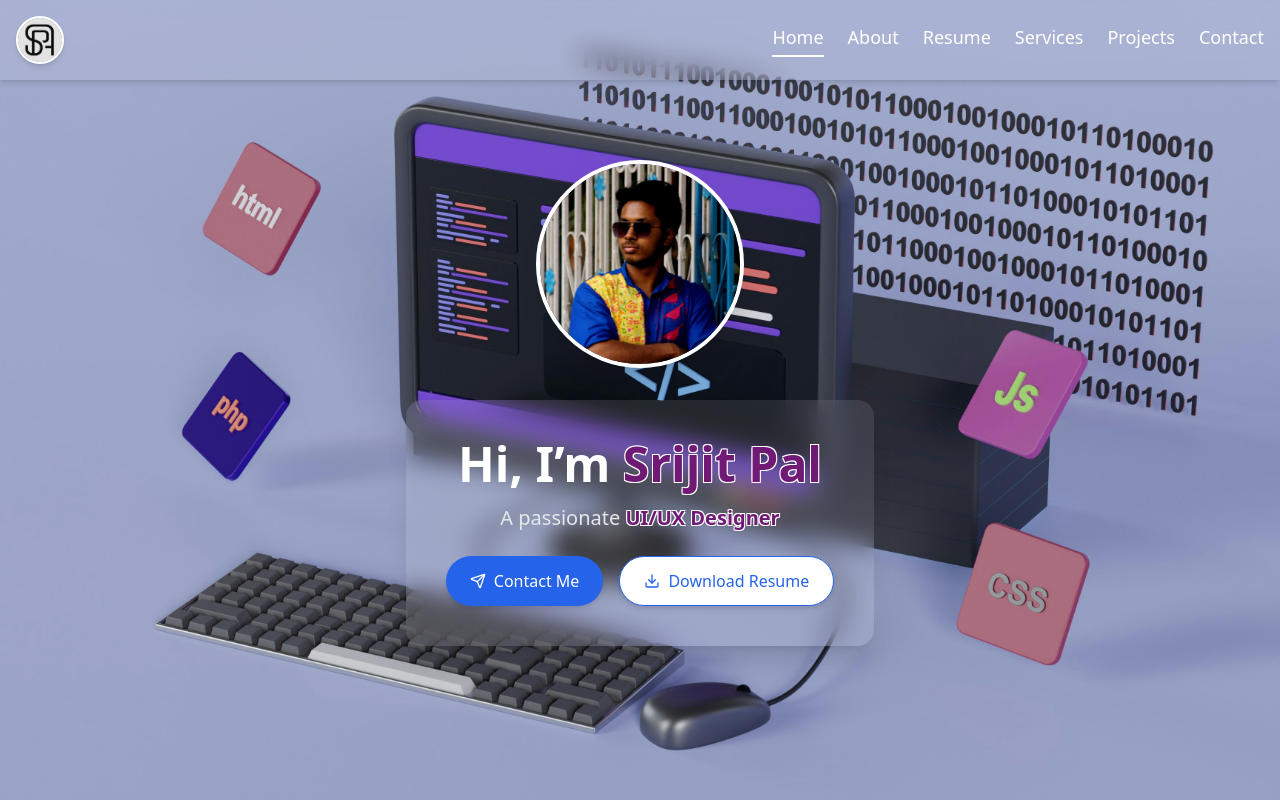
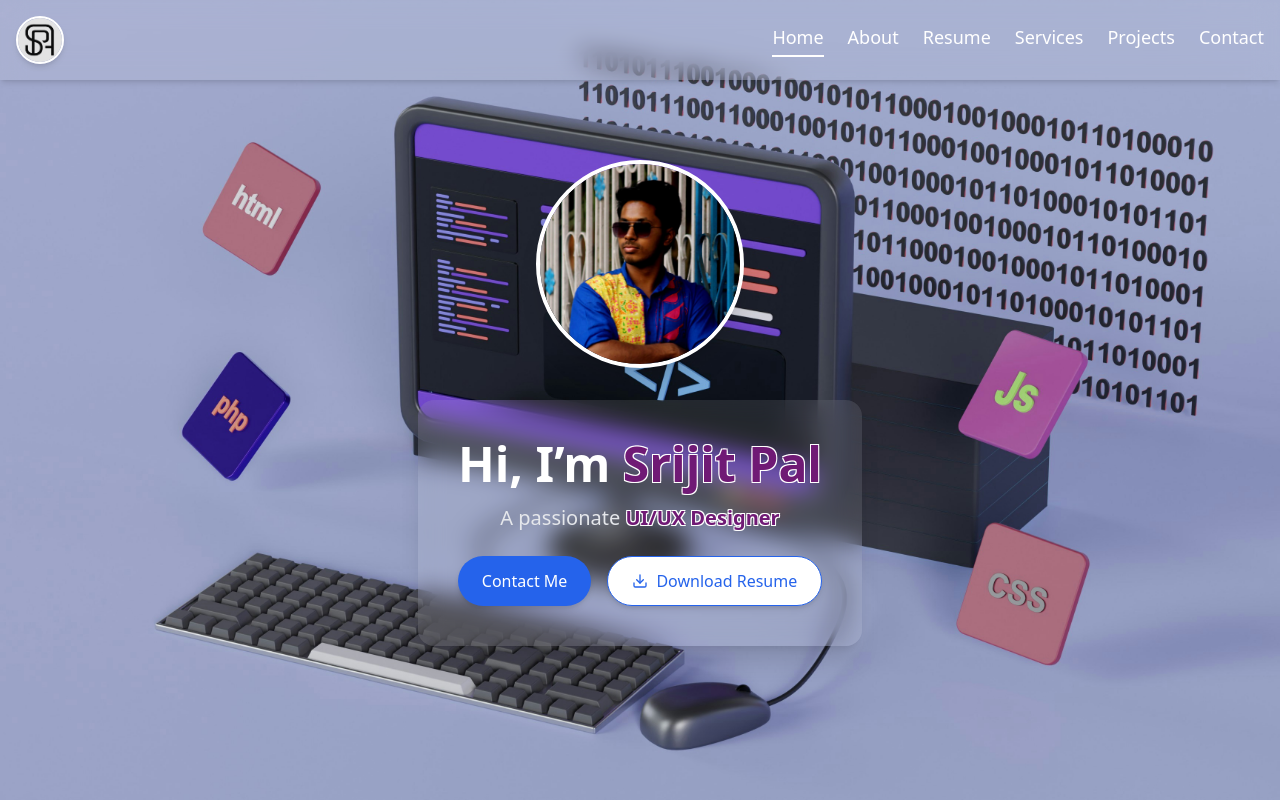
Before and after one commit to SrijitPal-Dev/Portfolio, a React (Vite) app: page / in a window 1280 px wide. Shown: the top 800 px of the page. Built offline with nearby package versions, Linux system fonts and the light colour scheme.

Commit message:
Update Home.jsx

```diff
--- a/src/pages/Home.jsx
+++ b/src/pages/Home.jsx
@@ -3,6 +3,7 @@ import { Send, Download } from "lucide-react"
 import TypingText from "../components/TypingText"
 import profileImage from "../assets/srijit2.jpeg"
 import bgImage from "../assets/tech-bg2.jpg"
+import { Link } from 'react-router-dom'
 
 const containerVariants = {
   hidden: { opacity: 0, y: 30 },
@@ -82,13 +83,12 @@ const Home = () => {
             className="flex flex-wrap justify-center gap-4"
             variants={itemVariants}
           >
-            <a
-              href="/contact"
+            <Link
+              to="/contact"
               className="flex items-center gap-2 bg-blue-600 text-white px-6 py-3 rounded-full hover:bg-blue-700 transition shadow-md"
             >
-              <Send className="w-4 h-4" />
               Contact Me
-            </a>
+            </Link>
             <a
               href="/Resume.pdf"
               download
```
